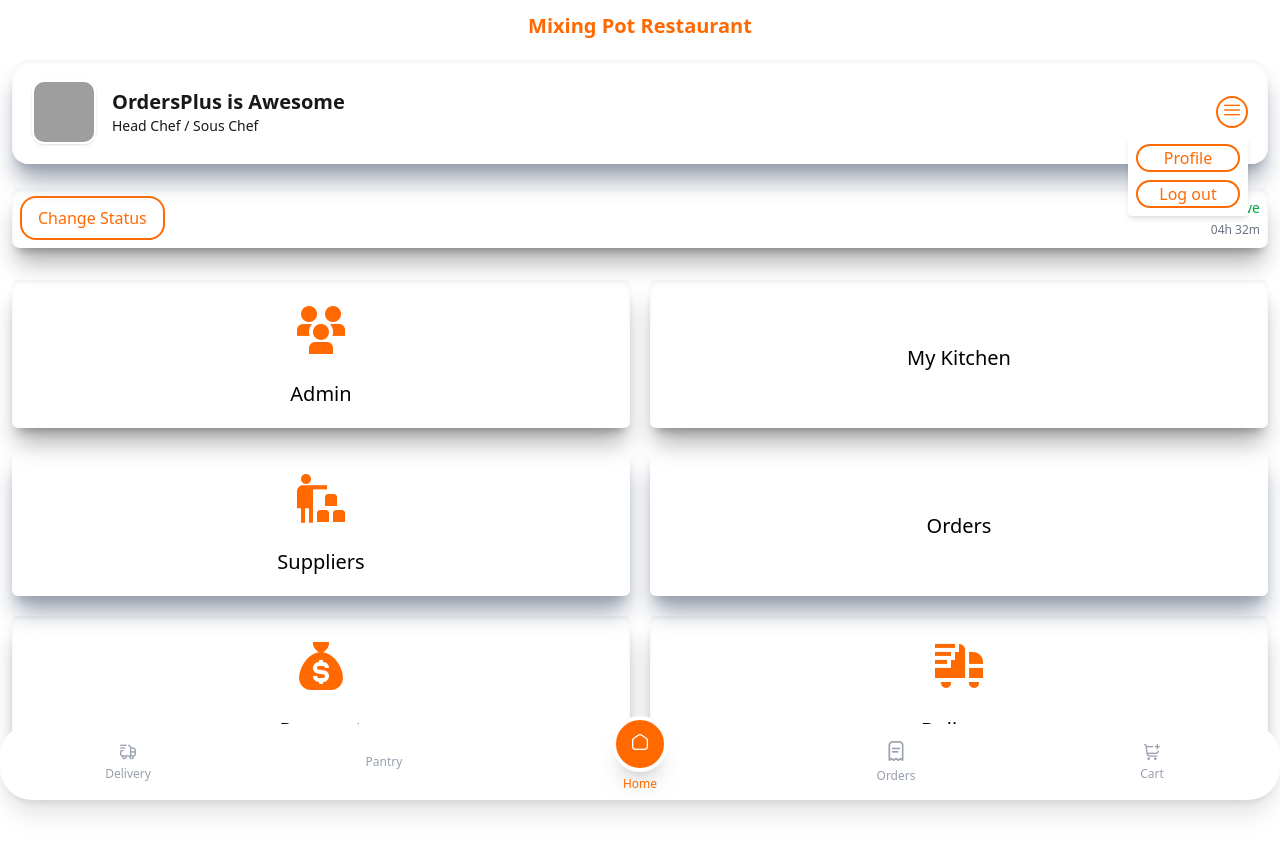
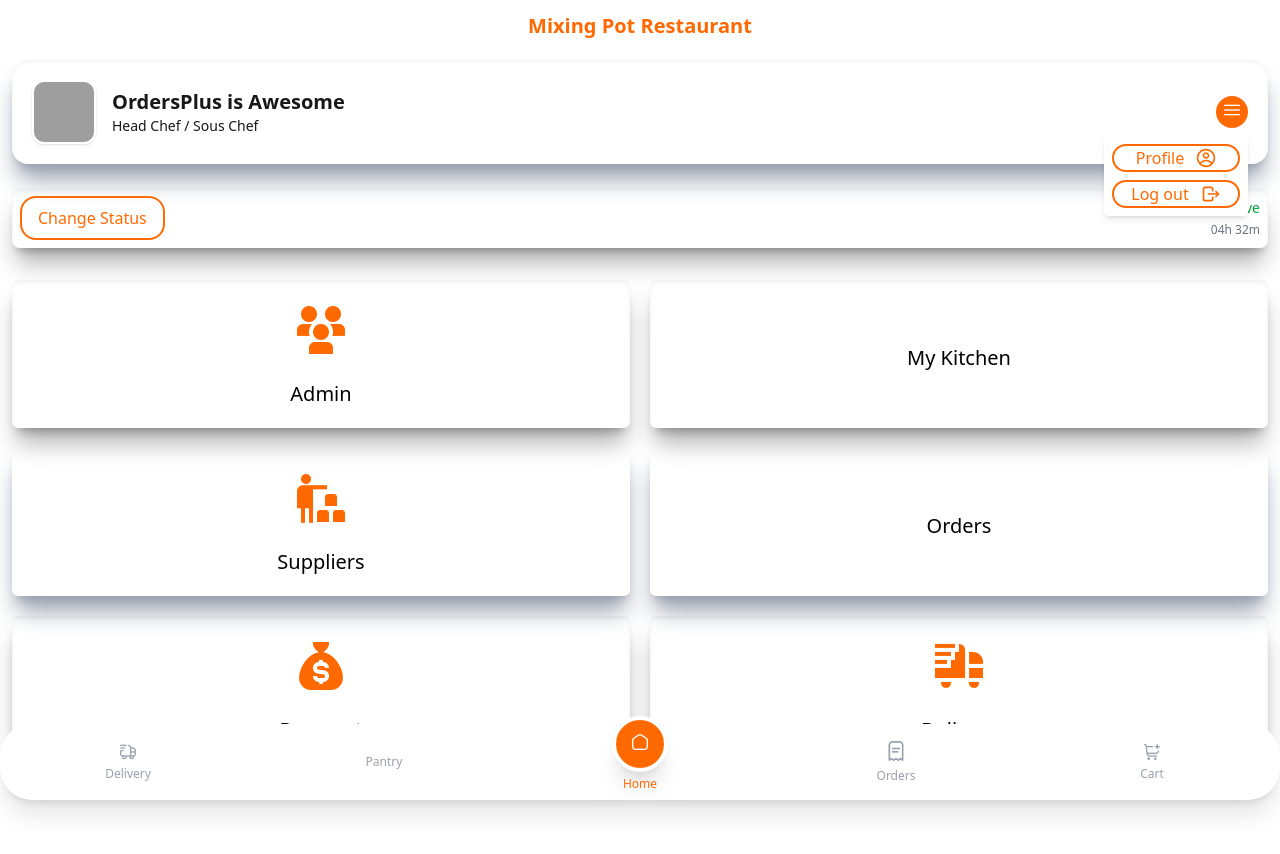
Before and after one commit to OrdersPlus/Chef-Mobile-React, a React (Vite) app: page / in a window 1280 px wide. Both pictures are taken after a click on the button 1232 px from the left and 112 px from the top of the page. Shown: the top 854 px of the page. Built offline with nearby package versions, Linux system fonts and the light colour scheme; grey boxes are pictures that could not be loaded; some icons are missing.

Commit message:
dashboard changed

```diff
--- a/src/components/common/Profile.jsx
+++ b/src/components/common/Profile.jsx
@@ -1,13 +1,19 @@
-import { useState } from 'react'
-import { FiMenu } from 'react-icons/fi';
+import { useState } from "react";
+import { CgProfile } from "react-icons/cg";
+import { FiMenu } from "react-icons/fi";
+import { TbLogout } from "react-icons/tb";
 
 export const Profile = () => {
-
   const [details, setDetails] = useState(false);
   return (
     <div>
-  <h2 className="text-xl font-semibold text-center mb-5 text-orange-500">Mixing Pot Restaurant</h2>
-  <div onClick={()=>setDetails(!details)} className="relative flex justify-between items-center bg-white rounded-2xl p-5 mb-6 inset-shadow-sm shadow-gray-400 shadow-xl">
+      <h2 className="text-xl font-semibold text-center mb-5 text-orange-500">
+        Mixing Pot Restaurant
+      </h2>
+      <div
+        onClick={() => setDetails(!details)}
+        className="relative flex justify-between items-center bg-white rounded-2xl p-5 mb-6 inset-shadow-sm shadow-gray-400 shadow-xl"
+      >
         {/* Profile Info */}
         <div className="flex items-center gap-4">
           <img
@@ -24,17 +30,39 @@
         {/* Hamburger & Dropdown Menu Container */}
         <div className="relative">
           {/* Hamburger Button */}
-      <button className={`w-8 h-8 rounded-full ${details ? 'text-orange-500 border-2' : 'bg-orange-500'}`}>
-        <i className={`fi fi-rr-menu-burger  ${details ? 'text-orange-500' : 'text-white'}`}></i>
+          <button
+            className={`w-8 h-8 rounded-full ${
+              details ? "bg-orange-500" : "text-orange-500 border-2"
+            }`}
+          >
+            <i
+              className={`fi fi-rr-menu-burger  ${
+                details ? "text-white" : "text-orange-500"
+              }`}
+            ></i>
           </button>
 
           {/* Dropdown Menu */}
-      {details && <div className="absolute right-0 mt-2 w-30  p-2 rounded shadow-md flex flex-col justify-end space-y-2 z-50 bg-white">
-        <a href="#" className="bg-white text-orange-500 flex justify-center rounded-2xl border-2">Profile</a>
-        <a href="#" className="bg-white text-orange-500 flex justify-center rounded-2xl border-2">Log out</a>
-      </div>}
+          {details && (
+            <div className="absolute right-0 mt-2 w-36  p-2 rounded shadow-md flex flex-col justify-end space-y-2 z-50 bg-white">
+              <a
+                href="#"
+                className="bg-white text-orange-500 flex justify-center rounded-2xl border-2 gap-3"
+              >
+                Profile
+                <span className="flex justify-center items-center"><CgProfile className="w-5 h-5" /></span>
+              </a>
+              <a
+                href="#"
+                className="bg-white text-orange-500 flex justify-center rounded-2xl border-2 gap-3"
+              >
+                Log out
+                <span className="flex justify-center items-center"><TbLogout className="w-5 h-5" /></span>
+              </a>
+            </div>
+          )}
         </div>
       </div>
     </div>
-  )
-}
+  );
+};
--- a/src/components/dashboard/ClockIn.jsx
+++ b/src/components/dashboard/ClockIn.jsx
@@ -1,5 +1,6 @@
 import { FiClock } from "react-icons/fi";
 import { useState } from "react";
+import { GiCoffeeCup } from "react-icons/gi";
 
 
 const ClockIn = () => {
@@ -9,7 +10,7 @@
       <div onClick={()=>setClock(!clock)} className="flex justify-between items-center inset-shadow-sm shadow-xl/30 mt-5 p-2 rounded-lg">
       {/* <div> */}
         <div>
-          <button className="text-orange-500 bg-white px-4 py-2 rounded-2xl border-2">
+          <button className={`px-4 py-2 rounded-2xl border-2 ${clock ? 'bg-orange-500 text-white' : 'text-orange-500'}`}>
             Change Status
           </button>
         </div>
@@ -30,9 +31,11 @@
             <button className="bg-orange-500 text-white px-4 py-2 rounded-2xl">
               Clock In/Out
             </button>
-            <button  className="bg-orange-500 text-white px-4 py-2 rounded-2xl mt-2">
-              Take a Break
-            </button>
+<button className="bg-orange-500 text-white px-4 py-2 rounded-2xl mt-2 inline-flex items-center gap-1">
+  Take a Break
+  <GiCoffeeCup className="w-4 h-4" />
+</button>
+
           </div>
           <div  className="flex justify-center items-center">
             <button  className="text-gray-500 px-4 py-2 rounded-2xl text-lg">
```
Lines whose indentation alone changed are shown as unchanged.
